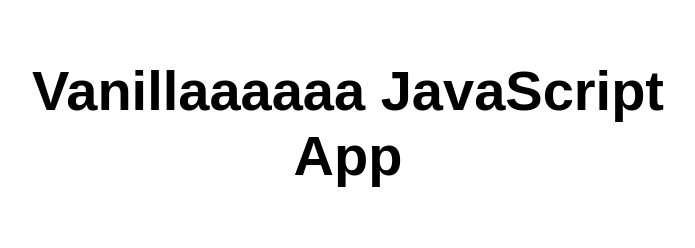
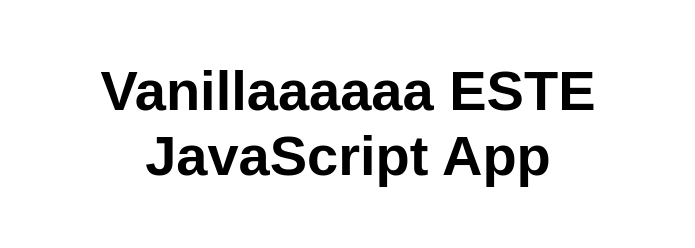
Before and after one commit to Paneee2024/my-first-static-web-app, a website: page src/index.html in a window 1280 px wide. Shown: the whole page, without its empty margins (292-987 px from the left). Drawn offline with Linux system fonts and the light colour scheme.

Commit message:
Update index.html3333

```diff
--- a/src/index.html
+++ b/src/index.html
@@ -10,7 +10,7 @@
 
 <body>
   <main>
-    <h1>Vanillaaaaaa JavaScript App</h1>
+    <h1>Vanillaaaaaa ESTE JavaScript App</h1>
   </main>
 </body>
 
```
